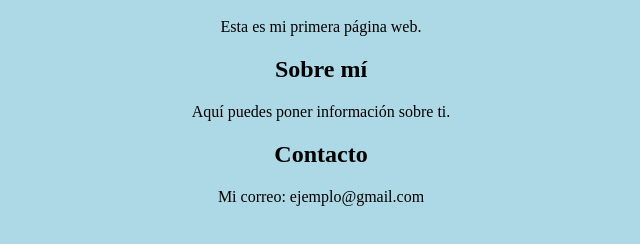
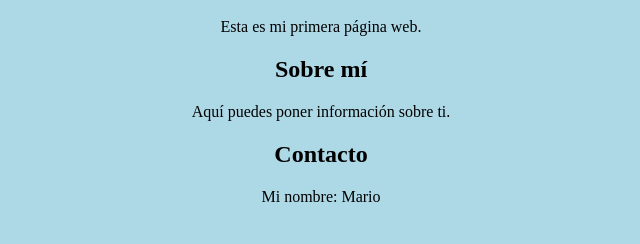
Before and after one commit to Mario-125/Primer-Archivo, a plain HTML site: page index.html in a window 1280 px wide. Shown: the part 48-292 px from the top of the page, without its empty margins (319-959 px from the left). Drawn offline with Linux system fonts and the light colour scheme.

Commit message:
Update contact information in index.html

```diff
--- a/index.html
+++ b/index.html
@@ -16,7 +16,7 @@
 
     <h2>Contacto</h2>
 
-    <p>Mi correo: ejemplo@gmail.com</p>
+    <p>Mi nombre: Mario </p>
 
 </body>
 </html>
```
